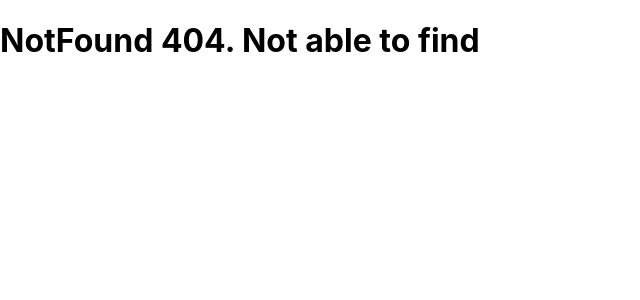
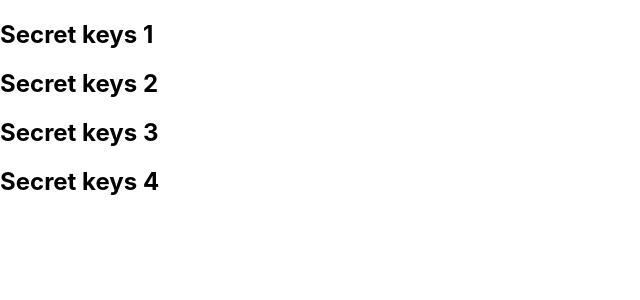
Before and after one commit to siddhi-gargs/Book-app, a React (Create React App) app: page /secret in a window 1280 px wide. Before the commit this address had no page. Shown: the top 300 px of the page, without its empty margins (0-640 px from the left). Built offline with nearby package versions, Linux system fonts and the light colour scheme.

Commit message:
Add secret pages only to some user

```diff
--- a/src/App.js
+++ b/src/App.js
@@ -2,6 +2,7 @@ import BookProvider from "./BooksProvider";
 import Book from "./Components/Book";
 import SpecificBook from "./Components/SpecificBook";
 import NotFound from "./Components/NotFound";
+import { PrivateStuff } from "./Components/PrivateStuff";
 import "./App.css";
 import {
   Navigate,
@@ -9,6 +10,7 @@ import {
   BrowserRouter as Router,
   Routes,
 } from "react-router-dom";
+import Vaults from "./Components/Vaults";
 
 function App() {
   return (
@@ -22,6 +24,10 @@ function App() {
             element={<SpecificBook></SpecificBook>}
           ></Route>
           <Route path="*" element={<NotFound></NotFound>}></Route>
+          <Route
+            path="/secret"
+            element={<PrivateStuff children={<Vaults />} />}
+          ></Route>
         </Routes>
       </BookProvider>
     </Router>
--- /dev/null
+++ b/src/Components/PrivateStuff.js
@@ -0,0 +1,10 @@
+import React from "react";
+import { Navigate } from "react-router-dom";
+
+const PrivateStuff = ({ children }) => {
+  const isAuthenticate = true;
+
+  return isAuthenticate ? children : <Navigate to="/"></Navigate>;
+};
+
+export { PrivateStuff };
--- /dev/null
+++ b/src/Components/Vaults.js
@@ -0,0 +1,12 @@
+import React from "react";
+
+export default function Vaults() {
+  return (
+    <>
+      <h2>Secret keys 1</h2>
+      <h2>Secret keys 2</h2>
+      <h2>Secret keys 3</h2>
+      <h2>Secret keys 4</h2>
+    </>
+  );
+}
```
